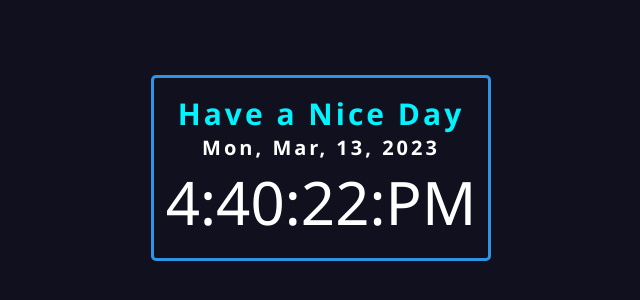
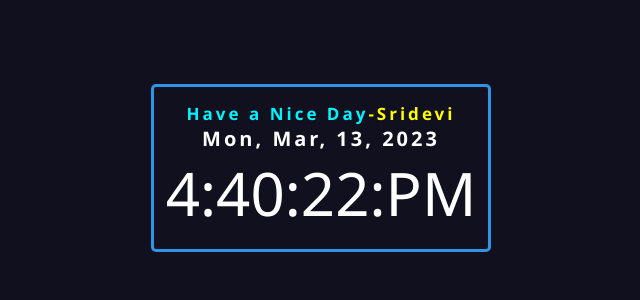
Before and after one commit to SrideviN16/Digital-clock, a plain HTML site: page index.html in a window 1280 px wide. Shown: the part 232-532 px from the top of the page, without its empty margins (319-959 px from the left). Drawn offline with Linux system fonts and the light colour scheme.

Commit message:
Update index.html

```diff
--- a/index.html
+++ b/index.html
@@ -9,7 +9,7 @@
 
 		     <div class="date-time">
 			     <div class="date">
-				       <h2 class="msg">Have a Nice Day</h2>
+				     <h2 class="msg" style="font-size:17px">Have a Nice Day<span style="color:yellow">-Sridevi</span></h2>
 				     <span id="day">Day<span>,</span>
 				     <span id="month">Month<span>,</span></span>
 				     <span id="daynum">00<span>,</span></span>
```
